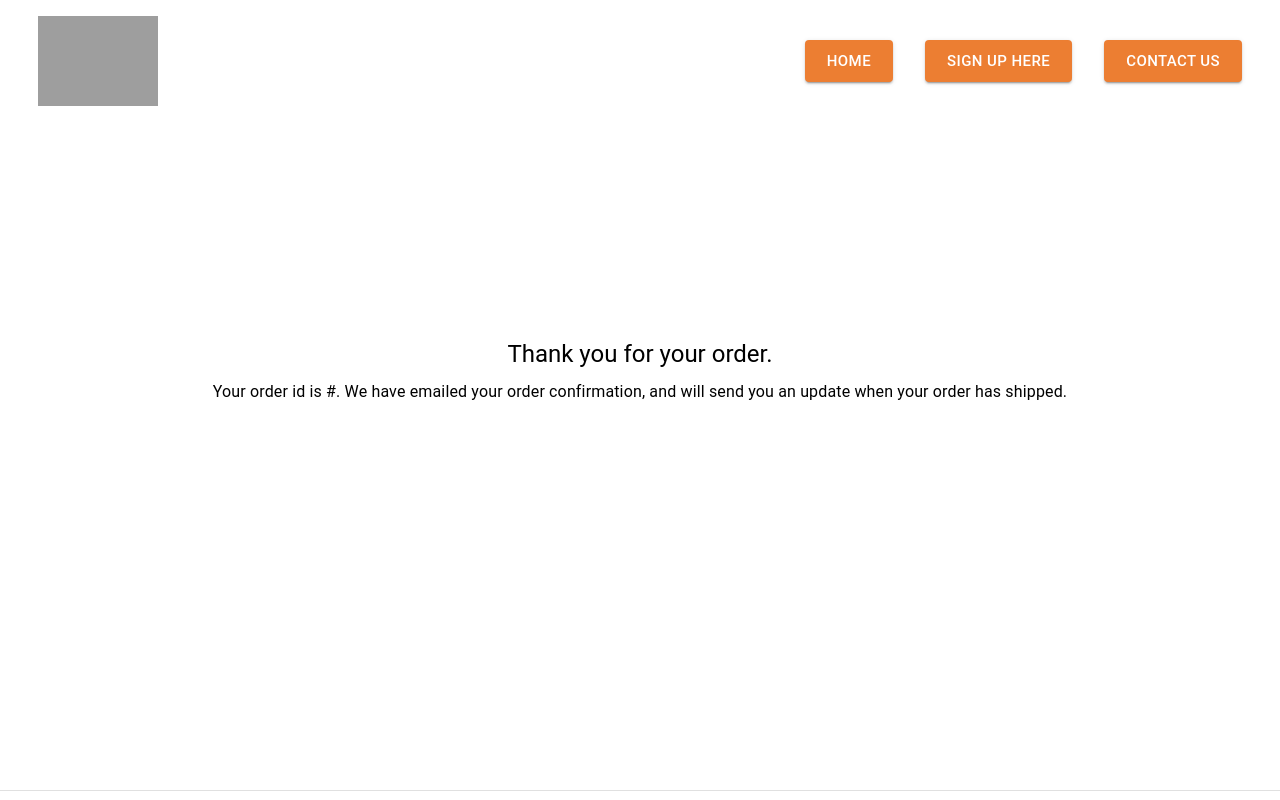
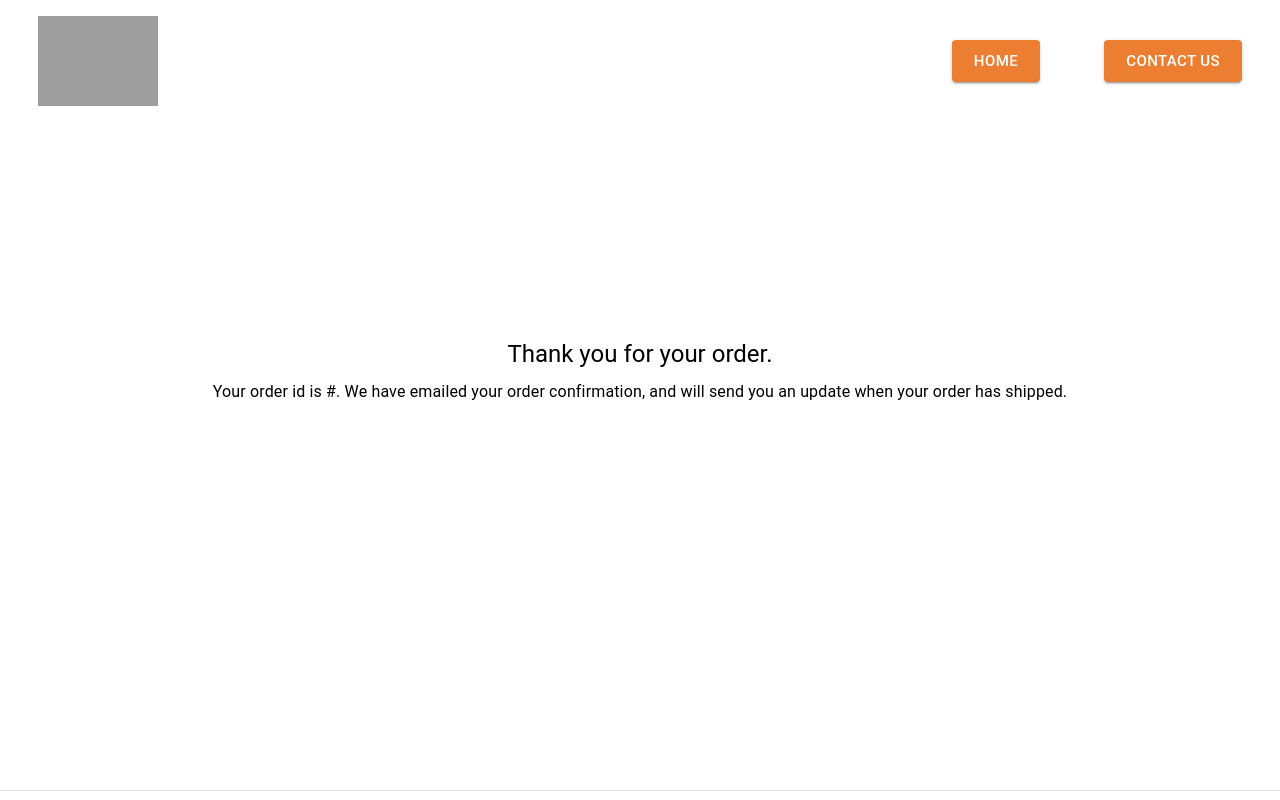
Before and after one commit to anmorr/journey-health-otc-medicare, a Next.js app: page /order-confirmation in a window 1280 px wide. Shown: the top 800 px of the page. Built offline with nearby package versions, Linux system fonts and the light colour scheme; grey boxes are pictures that could not be loaded.

Commit message:
Added logic to remove button for signup if order confirmation

```diff
--- a/layout/Main/components/Topbar/Topbar.js
+++ b/layout/Main/components/Topbar/Topbar.js
@@ -120,7 +120,7 @@ const Topbar = ({ onSidebarOpen, pages, colorInvert = false }) => {
         </Box>
 
         <Box marginLeft={4}>
-          {pathname !== "/signup" &&
+          {!pathname.includes("order-confirmation") &&
 
             <Button
             onClick={() => {router.push("/signup")}}
```
